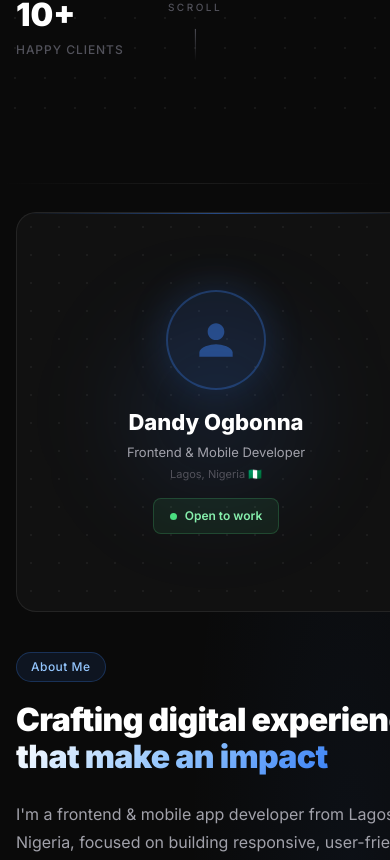
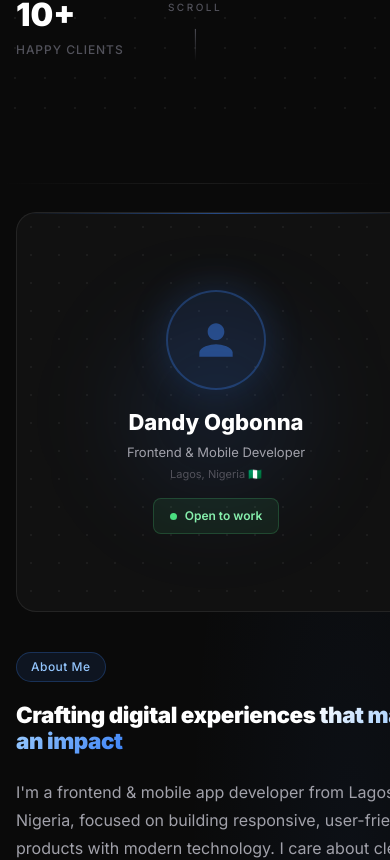
Before and after one commit to Alphacreato/portfolio, a React (Vite) app: page / in a window 390 px wide. Shown: the part 717-1577 px from the top of the page. Built offline with nearby package versions, Linux system fonts and the light colour scheme.

Commit message:
Fix mobile overflow on About section card and heading

```diff
--- a/src/components/About.tsx
+++ b/src/components/About.tsx
@@ -28,7 +28,7 @@ export default function About() {
   });
 
   return (
-    <section id="about" style={{ padding: "clamp(56px,9vw,100px) 0", background: "radial-gradient(ellipse 60% 60% at 90% 50%, rgba(59,130,246,0.05) 0%, transparent 70%), #0a0a0a" }}>
+    <section id="about" style={{ padding: "clamp(56px,9vw,100px) 0", overflow: "hidden", background: "radial-gradient(ellipse 60% 60% at 90% 50%, rgba(59,130,246,0.05) 0%, transparent 70%), #0a0a0a" }}>
       <div style={{ height: 1, background: "linear-gradient(90deg,transparent,rgba(255,255,255,0.07),transparent)" }} />
       <div style={{ maxWidth: 1100, margin: "0 auto", padding: "clamp(28px,7vw,80px) clamp(16px,3vw,24px) 0" }}>
 
@@ -36,7 +36,7 @@ export default function About() {
 
           {/* Visual */}
           <motion.div {...fade(0)}>
-            <div style={{ position: "relative", maxWidth: 400 }}>
+            <div style={{ position: "relative", maxWidth: 400, width: "100%" }}>
               <div style={{
                 aspectRatio: "1", borderRadius: 20,
                 background: "#111111",
@@ -85,7 +85,7 @@ export default function About() {
             <motion.div {...fade(0.1)}>
               <span className="tag-badge" style={{ marginBottom: 20, display: "inline-flex" }}>About Me</span>
             </motion.div>
-            <motion.h2 {...fade(0.15)} style={{ fontSize: "clamp(2rem,3.5vw,2.8rem)", fontWeight: 900, lineHeight: 1.15, letterSpacing: "-0.02em", marginBottom: 24, fontFamily: "Inter,sans-serif" }}>
+            <motion.h2 {...fade(0.15)} style={{ fontSize: "clamp(1.4rem,3.5vw,2.8rem)", fontWeight: 900, lineHeight: 1.15, letterSpacing: "-0.02em", marginBottom: 24, fontFamily: "Inter,sans-serif", overflowWrap: "break-word" }}>
               Crafting digital experiences <span className="gradient-text">that make an impact</span>
             </motion.h2>
             <motion.p {...fade(0.2)} style={{ color: "#a1a1aa", lineHeight: 1.75, marginBottom: 16 }}>
```
